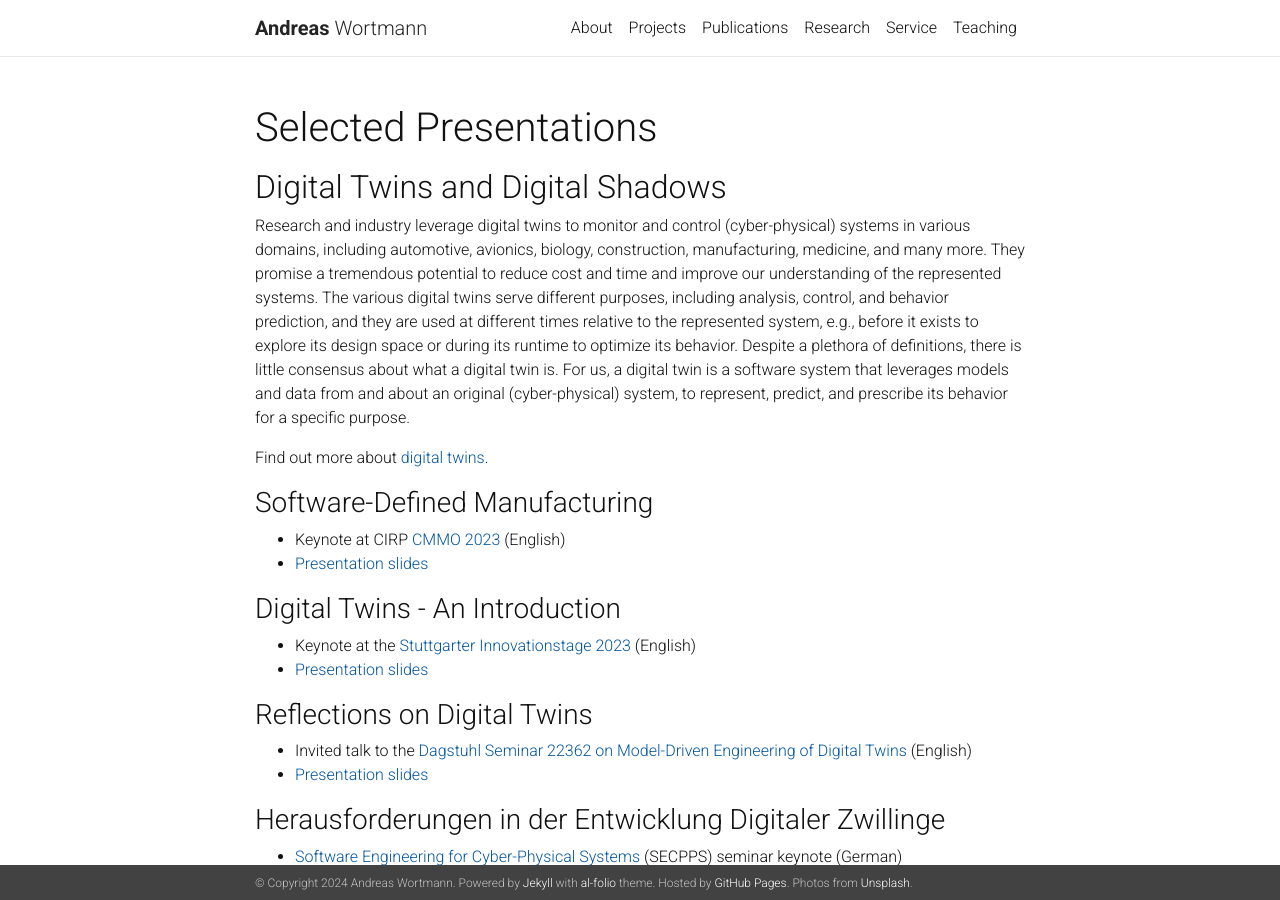
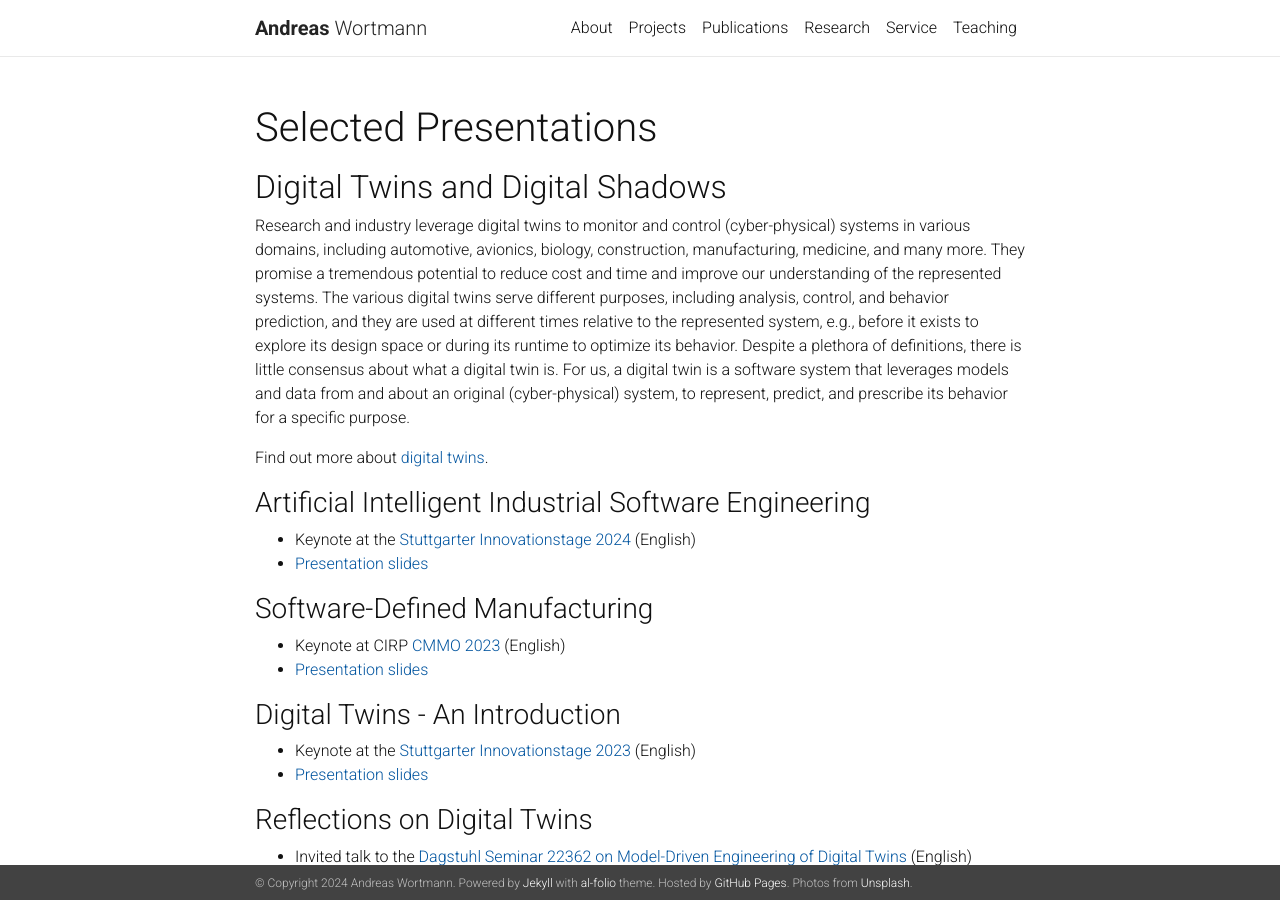
Before and after one commit to awortmann/awortmann.github.io, a Jekyll site: the page built from _pages/presentations.md, in a window 1280 px wide and 900 px high. Built offline with Jekyll 4.4.1, drawn with Linux system fonts in a browser that asks for light colours; nearby versions of some CDN libraries; a style sheet for code colours, icons or effects is not loaded.

Commit message:
Minor update

```diff
--- a/_pages/presentations.md
+++ b/_pages/presentations.md
@@ -12,6 +12,11 @@ Research and industry leverage digital twins to monitor and control (cyber-physi
 
 Find out more about [digital twins](http://www.wortmann.ac/dts).
 
+
+### Artificial Intelligent Industrial Software Engineering
+
+- Keynote at the [Stuttgarter Innovationstage 2024](https://www.stuttgarter-innovationstage.de/) (English)
+- [Presentation slides](https://github.com/awortmann/awortmann.github.io/raw/master/downloads/presentations/24.09.18.InnoTage_Keynote.pdf)
 
 ### Software-Defined Manufacturing
 
```
Also changed, not shown: 1 other file.
